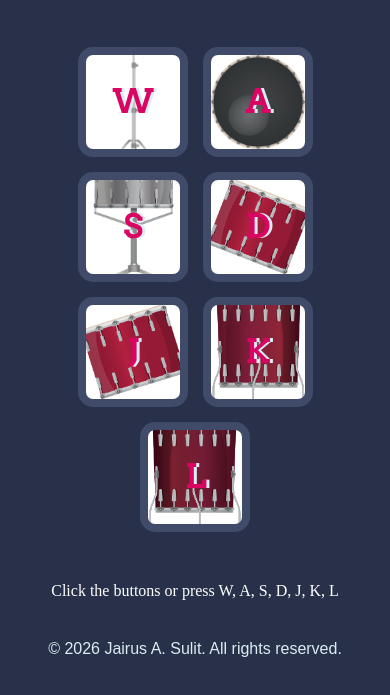
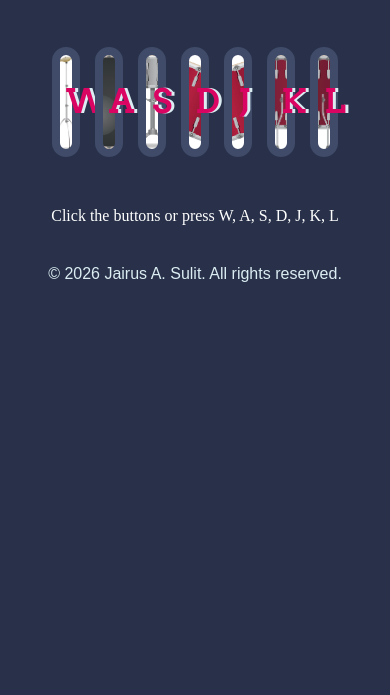
Before and after one commit to Jh-ai-05/Sulit_Drum-kit, a plain HTML site: page index.html in a window 390 px wide. Shown: the part 99-794 px from the top of the page. Drawn offline with Linux system fonts and the light colour scheme.

Commit message:
Update styles.css

```diff
--- a/styles.css
+++ b/styles.css
@@ -61,13 +61,13 @@ footer {
   transform: scale(0.95);
 }
 
-@media (max-width: 600px) {
+@media (max-width: 500px) {
   h1 {
     font-size: 2.5rem;
   }
 
   .drum {
-    width: 110px;
+    width: 10px;
     height: 110px;
     font-size: 2rem;
   }
```
